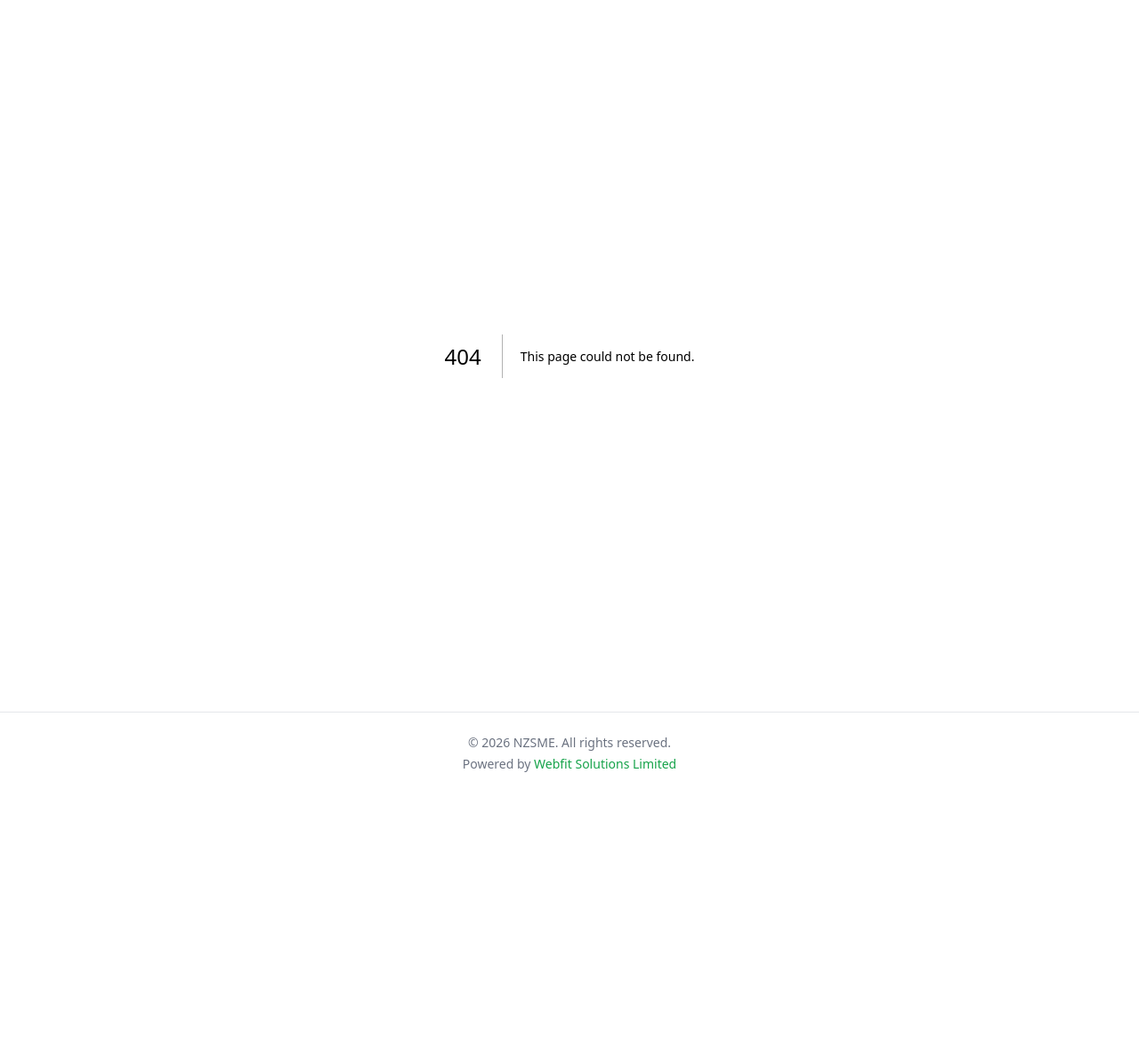
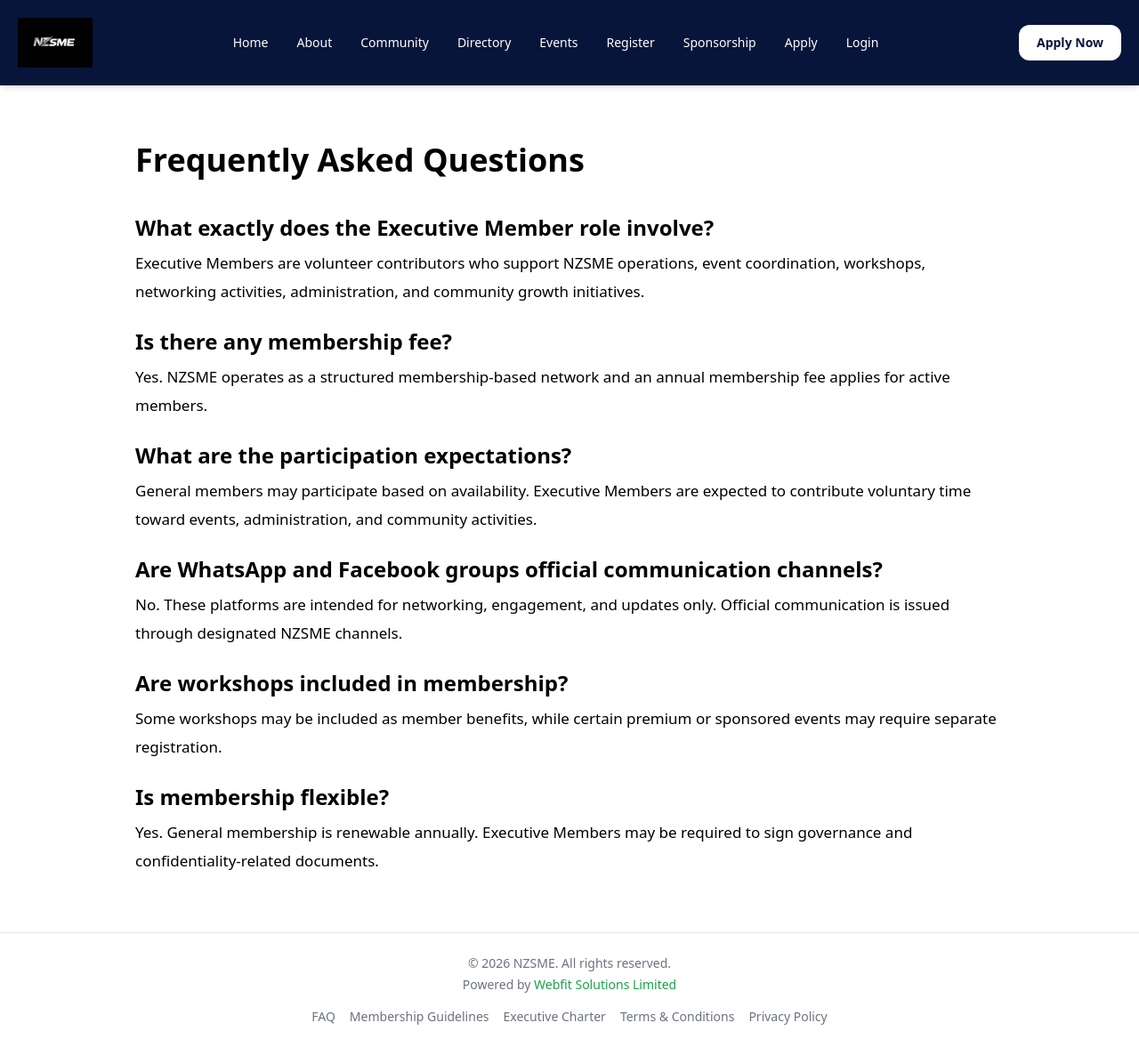
Before and after one commit to nzsme2026/nzsme, a Next.js app: page /faq in a window 1280 px wide. Before the commit this address had no page. Shown: the whole page at 89% size. Before the commit the page ends 893 px from the top, so only its background shows below. Built offline with nearby package versions, Linux system fonts and the light colour scheme.

Commit message:
Added governance, FAQ, legal and policy pages

```diff
--- a/app/events/page.tsx
+++ b/app/events/page.tsx
@@ -98,17 +98,42 @@ export default function AucklandEventPage() {
         </section>
 
         {/* VIDEO */}
-        <section className="max-w-4xl mx-auto px-6 pb-12 text-center">
-          <h3 className="text-xl font-semibold mb-4">Event Highlight Video</h3>
-          <div className="relative w-full overflow-hidden rounded-xl shadow-lg" style={{ paddingTop: "56.25%" }}>
+        {/* EVENT VIDEOS */}
+<section className="max-w-6xl mx-auto px-6 pb-16">
+  <h2 className="text-3xl font-semibold text-center mb-8">
+    Event Videos & Speaker Sessions
+  </h2>
+
+  <div className="grid grid-cols-1 md:grid-cols-2 lg:grid-cols-3 gap-8">
+
+    {[
+      "W7UrrCdkl-Y",
+      "HL0frBHTZWQ",
+      "pW_nHTSe-cE",
+      "pQ9UDvhMH2Y",
+      "klnTxcoTvww",
+      "_DbNtPN0omw",
+    ].map((videoId, index) => (
+      <div
+        key={index}
+        className="overflow-hidden rounded-2xl shadow-lg border bg-white"
+      >
+        <div
+          className="relative w-full"
+          style={{ paddingTop: "56.25%" }}
+        >
           <iframe
-              src="https://www.youtube.com/embed/Et62Cpvj1mI"
-              title="NZSME Auckland Launch Event 2026"
+            src={`https://www.youtube.com/embed/${videoId}`}
+            title={`NZSME Video ${index + 1}`}
             className="absolute top-0 left-0 w-full h-full"
             frameBorder="0"
             allow="accelerometer; autoplay; clipboard-write; encrypted-media; gyroscope; picture-in-picture"
             allowFullScreen
           />
+        </div>
+      </div>
+    ))}
+
   </div>
 </section>
 
--- /dev/null
+++ b/app/executive-charter/page.tsx
@@ -0,0 +1,36 @@
+import LegalPageLayout from "@/components/LegalPageLayout";
+
+export default function ExecutiveCharterPage() {
+  return (
+    <LegalPageLayout title="Executive Member Charter">
+
+      <p>
+        Executive Members are appointed contributors within NZSME who assist in
+        supporting the organisation’s activities, operations, administration,
+        and event execution.
+      </p>
+
+      <p>
+        Every Executive Member must sign a Non-Disclosure Agreement (NDA)
+        before onboarding into executive-level discussions or responsibilities.
+      </p>
+
+      <p>
+        Executive Membership is voluntary in nature and requires active
+        contribution toward workshops, networking events, administration,
+        planning, coordination, and community growth initiatives.
+      </p>
+
+      <p>
+        Executive Members must not misuse their position for personal gain,
+        aggressive self-promotion, or unfair business advantage.
+      </p>
+
+      <p>
+        All executive activities remain subject to governance oversight by the
+        founders of NZSME.
+      </p>
+
+    </LegalPageLayout>
+  );
+}
--- /dev/null
+++ b/app/faq/page.tsx
@@ -0,0 +1,78 @@
+import LegalPageLayout from "@/components/LegalPageLayout";
+
+export default function FAQPage() {
+  return (
+    <LegalPageLayout title="Frequently Asked Questions">
+
+      <div>
+        <h2 className="text-2xl font-semibold mb-2">
+          What exactly does the Executive Member role involve?
+        </h2>
+
+        <p>
+          Executive Members are volunteer contributors who support NZSME
+          operations, event coordination, workshops, networking activities,
+          administration, and community growth initiatives.
+        </p>
+      </div>
+
+      <div>
+        <h2 className="text-2xl font-semibold mb-2">
+          Is there any membership fee?
+        </h2>
+
+        <p>
+          Yes. NZSME operates as a structured membership-based network and an
+          annual membership fee applies for active members.
+        </p>
+      </div>
+
+      <div>
+        <h2 className="text-2xl font-semibold mb-2">
+          What are the participation expectations?
+        </h2>
+
+        <p>
+          General members may participate based on availability. Executive
+          Members are expected to contribute voluntary time toward events,
+          administration, and community activities.
+        </p>
+      </div>
+
+      <div>
+        <h2 className="text-2xl font-semibold mb-2">
+          Are WhatsApp and Facebook groups official communication channels?
+        </h2>
+
+        <p>
+          No. These platforms are intended for networking, engagement, and
+          updates only. Official communication is issued through designated
+          NZSME channels.
+        </p>
+      </div>
+
+      <div>
+        <h2 className="text-2xl font-semibold mb-2">
+          Are workshops included in membership?
+        </h2>
+
+        <p>
+          Some workshops may be included as member benefits, while certain
+          premium or sponsored events may require separate registration.
+        </p>
+      </div>
+
+      <div>
+        <h2 className="text-2xl font-semibold mb-2">
+          Is membership flexible?
+        </h2>
+
+        <p>
+          Yes. General membership is renewable annually. Executive Members may
+          be required to sign governance and confidentiality-related documents.
+        </p>
+      </div>
+
+    </LegalPageLayout>
+  );
+}
--- a/app/layout.tsx
+++ b/app/layout.tsx
@@ -22,6 +22,7 @@ export default function RootLayout({
         {/* Footer */}
         <footer className="w-full border-t bg-white text-sm text-gray-500 py-6">
           <div className="max-w-6xl mx-auto px-6 text-center">
+
             <p>
               © 2026 NZSME. All rights reserved.
             </p>
@@ -37,6 +38,47 @@ export default function RootLayout({
                 Webfit Solutions Limited
               </a>
             </p>
+
+            {/* Footer Links */}
+            <div className="mt-4 flex flex-wrap justify-center gap-4 text-sm">
+
+              <a
+                href="/faq"
+                className="hover:text-black transition"
+              >
+                FAQ
+              </a>
+
+              <a
+                href="/membership-guidelines"
+                className="hover:text-black transition"
+              >
+                Membership Guidelines
+              </a>
+
+              <a
+                href="/executive-charter"
+                className="hover:text-black transition"
+              >
+                Executive Charter
+              </a>
+
+              <a
+                href="/terms-and-conditions"
+                className="hover:text-black transition"
+              >
+                Terms & Conditions
+              </a>
+
+              <a
+                href="/privacy-policy"
+                className="hover:text-black transition"
+              >
+                Privacy Policy
+              </a>
+
+            </div>
+
           </div>
         </footer>
 
--- /dev/null
+++ b/app/membership-guidelines/page.tsx
@@ -0,0 +1,36 @@
+import LegalPageLayout from "@/components/LegalPageLayout";
+
+export default function MembershipGuidelinesPage() {
+  return (
+    <LegalPageLayout title="Membership & Community Guidelines">
+
+      <p>
+        NZSME is a private business community created to support SME owners,
+        entrepreneurs, and professionals across New Zealand.
+      </p>
+
+      <p>
+        Members are expected to maintain respectful, professional, and
+        community-focused behaviour across all NZSME activities and platforms.
+      </p>
+
+      <p>
+        The community is intended for collaboration, networking, business
+        growth, workshops, seminars, and knowledge sharing.
+      </p>
+
+      <p>
+        Excessive spam, repeated self-promotion, abusive behaviour, political
+        arguments, and misuse of the platform may result in restrictions or
+        removal from the community.
+      </p>
+
+      <p>
+        Registered members may receive access to additional networking,
+        visibility, workshop, and promotional opportunities within the NZSME
+        ecosystem.
+      </p>
+
+    </LegalPageLayout>
+  );
+}
--- /dev/null
+++ b/app/privacy-policy/page.tsx
@@ -0,0 +1,36 @@
+import LegalPageLayout from "@/components/LegalPageLayout";
+
+export default function PrivacyPolicyPage() {
+  return (
+    <LegalPageLayout title="Privacy Policy">
+
+      <p>
+        NZSME may collect personal and business-related information including
+        names, email addresses, phone numbers, and business details during
+        registration and participation.
+      </p>
+
+      <p>
+        This information is used for membership management, communication,
+        event coordination, networking, and operational purposes.
+      </p>
+
+      <p>
+        NZSME does not intentionally sell or distribute member data to
+        unrelated third parties without consent unless required by law.
+      </p>
+
+      <p>
+        Reasonable efforts are taken to maintain the security and
+        confidentiality of member information.
+      </p>
+
+      <p>
+        By engaging with NZSME platforms, members consent to receiving
+        organisational communications related to events, updates, and
+        membership activities.
+      </p>
+
+    </LegalPageLayout>
+  );
+}
--- /dev/null
+++ b/app/terms-and-conditions/page.tsx
@@ -0,0 +1,41 @@
+import LegalPageLayout from "@/components/LegalPageLayout";
+
+export default function TermsPage() {
+  return (
+    <LegalPageLayout title="Terms & Conditions">
+
+      <p>
+        NZSME operates as a private membership-based business network.
+        Membership approval remains subject to NZSME governance policies.
+      </p>
+
+      <p>
+        Membership fees are payable annually through official NZSME payment
+        channels. NZSME reserves the right to revise membership pricing with
+        prior notice.
+      </p>
+
+      <p>
+        Membership fees and event registration fees non-refundable .
+      </p>
+
+      <p>
+        NZSME reserves the right to suspend or terminate membership in cases
+        involving misconduct, policy violations, non-payment, abuse, spam, or
+        misuse of the platform.
+      </p>
+
+      <p>
+        All intellectual property, branding, digital assets, and content
+        associated with NZSME remain the property of NZSME.
+      </p>
+
+      <p>
+        WhatsApp groups and social media platforms are informal communication
+        platforms and shall not be treated as official legal communication
+        channels.
+      </p>
+
+    </LegalPageLayout>
+  );
+}
--- /dev/null
+++ b/components/LegalPageLayout.tsx
@@ -0,0 +1,32 @@
+import Navbar from "@/components/Navbar";
+
+type Props = {
+  title: string;
+  children: React.ReactNode;
+};
+
+export default function LegalPageLayout({
+  title,
+  children,
+}: Props) {
+  return (
+    <>
+      {/* Constant Header */}
+      <Navbar />
+
+      <main className="min-h-screen bg-white text-black">
+        <div className="max-w-5xl mx-auto px-6 py-16">
+
+          <h1 className="text-4xl font-bold mb-10">
+            {title}
+          </h1>
+
+          <div className="space-y-6 text-[17px] leading-8">
+            {children}
+          </div>
+
+        </div>
+      </main>
+    </>
+  );
+}
--- a/components/Navbar.tsx
+++ b/components/Navbar.tsx
@@ -11,7 +11,7 @@ const navLinks = [
   { href: "/directory", label: "Directory" },
   { href: "/events", label: "Events" },
 
-  // 🔥 IMPORTANT FLOW LINKS
+  // Important Flow Links
   { href: "/events/register", label: "Register" },
   { href: "/sponsorship", label: "Sponsorship" },
 
@@ -24,21 +24,22 @@ export default function Navbar() {
   const pathname = usePathname();
 
   return (
-    <header className="bg-[#07153a] text-white relative z-50">
+    <header className="sticky top-0 z-50 bg-[#07153a] text-white shadow-md">
 
       {/* TOP BAR */}
-      <div className="max-w-6xl mx-auto px-5 py-4 flex items-center justify-between">
+      <div className="max-w-7xl mx-auto px-5 h-24 flex items-center justify-between">
 
-        <Link href="/">
+        {/* Logo */}
+        <Link href="/" className="flex items-center">
           <img
             src="/NZSME.jpeg"
             alt="NZSME"
-            className="h-14"
+            className="h-14 w-auto object-contain"
           />
         </Link>
 
-        {/* Desktop Nav */}
-        <nav className="hidden md:flex gap-8">
+        {/* Desktop Navigation */}
+        <nav className="hidden md:flex items-center gap-8">
           {navLinks.map((item) => {
             const isActive = pathname === item.href;
 
@@ -46,7 +47,7 @@ export default function Navbar() {
               <Link
                 key={item.label}
                 href={item.href}
-                className={`text-sm transition ${
+                className={`text-sm font-medium transition duration-200 ${
                   isActive
                     ? "text-yellow-400"
                     : "text-white hover:text-yellow-400"
@@ -60,37 +61,59 @@ export default function Navbar() {
 
         {/* Right Side */}
         <div className="flex items-center gap-3">
+
+          {/* Apply Button */}
           <Link
             href="/apply"
-            className="bg-white text-[#07153a] px-4 py-2 rounded-lg text-sm font-semibold"
+            className="hidden md:inline-flex bg-white text-[#07153a] px-5 py-2.5 rounded-xl text-sm font-semibold hover:bg-gray-100 transition"
           >
             Apply Now
           </Link>
 
-          {/* Hamburger */}
+          {/* Mobile Hamburger */}
           <button
-            className="md:hidden p-2 border border-white/30 rounded"
+            className="md:hidden p-2 border border-white/30 rounded-lg"
             onClick={() => setMenuOpen(!menuOpen)}
           >
             {menuOpen ? "✕" : "☰"}
           </button>
+
         </div>
       </div>
 
       {/* Mobile Menu */}
       {menuOpen && (
-        <div className="absolute top-full left-0 w-full bg-[#07153a] shadow-lg md:hidden">
+        <div className="md:hidden bg-[#07153a] border-t border-white/10 shadow-lg">
           <div className="flex flex-col px-5 py-4">
-            {navLinks.map((item) => (
+
+            {navLinks.map((item) => {
+              const isActive = pathname === item.href;
+
+              return (
                 <Link
                   key={item.label}
                   href={item.href}
                   onClick={() => setMenuOpen(false)}
-                className="py-3 border-b border-white/10 text-white hover:text-yellow-400"
+                  className={`py-3 border-b border-white/10 transition ${
+                    isActive
+                      ? "text-yellow-400"
+                      : "text-white hover:text-yellow-400"
+                  }`}
                 >
                   {item.label}
                 </Link>
-            ))}
+              );
+            })}
+
+            {/* Mobile Apply Button */}
+            <Link
+              href="/apply"
+              onClick={() => setMenuOpen(false)}
+              className="mt-4 bg-white text-[#07153a] px-4 py-3 rounded-xl text-center text-sm font-semibold"
+            >
+              Apply Now
+            </Link>
+
           </div>
         </div>
       )}
```
Lines whose indentation alone changed are shown as unchanged.
